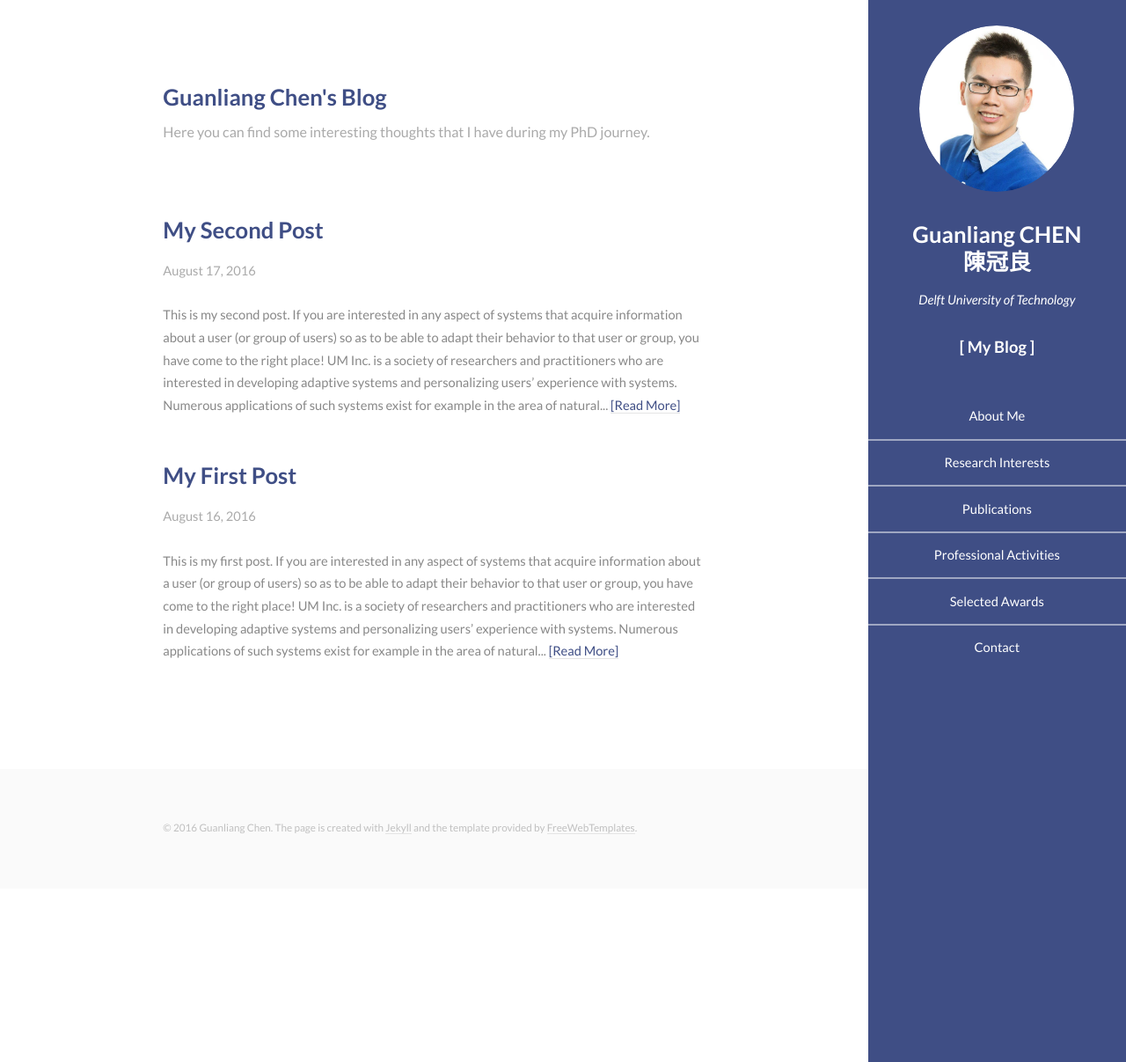
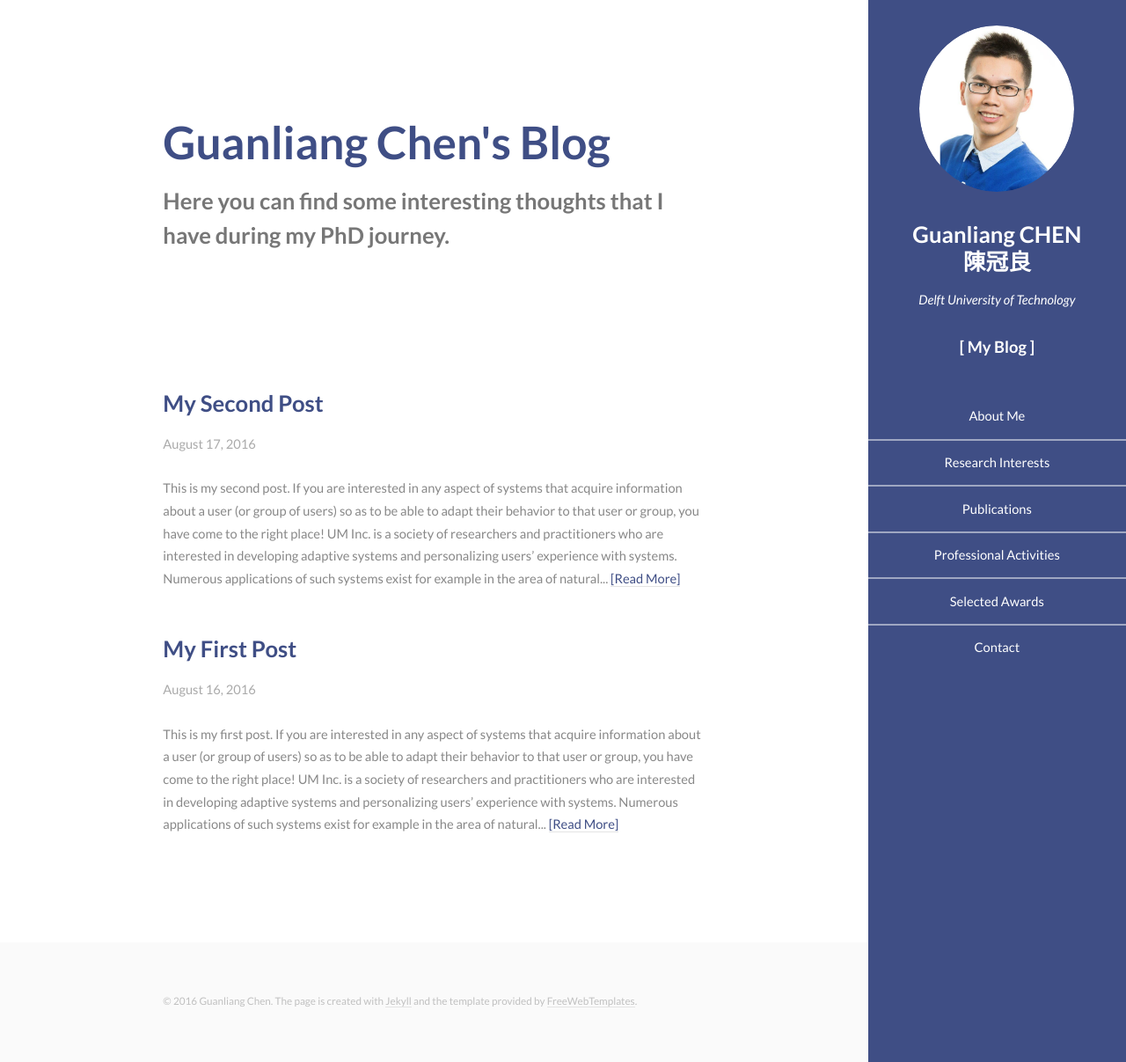
Before and after one commit to AngusGLChen/__angusglchen.github.io, a Jekyll site: the page built from blog/index.html, in a window 1280 px wide and 1207 px high. Shown: the whole window at 88% size. Built offline with Jekyll 4.4.1, drawn with Linux system fonts in a browser that asks for light colours; the list of posts is cut into pages by our own code.

Commit message:
Aug 16, 2016

```diff
--- a/blog/index.html
+++ b/blog/index.html
@@ -3,8 +3,8 @@
 title: Guanliang Chen's Blog
 ---
 
-<h3 style="padding:1.25em 0 0 0"><font color="#3f4e85">{{page.title}}</font></h3>
-<p style="padding:0 0 3.25em 0">Here you can find some interesting thoughts that I have during my PhD journey.</p>
+<h2 style="padding:1.25em 0 0 0"><font color="#3f4e85">{{page.title}}</font></h2>
+<p style="padding:0 0 4.25em 0"><font font-size="2.25em">Here you can find some interesting thoughts that I have during my PhD journey.</font></p>
 
 <div style="padding:0 0 5em 0">
 	<div class="posts-list">
```
